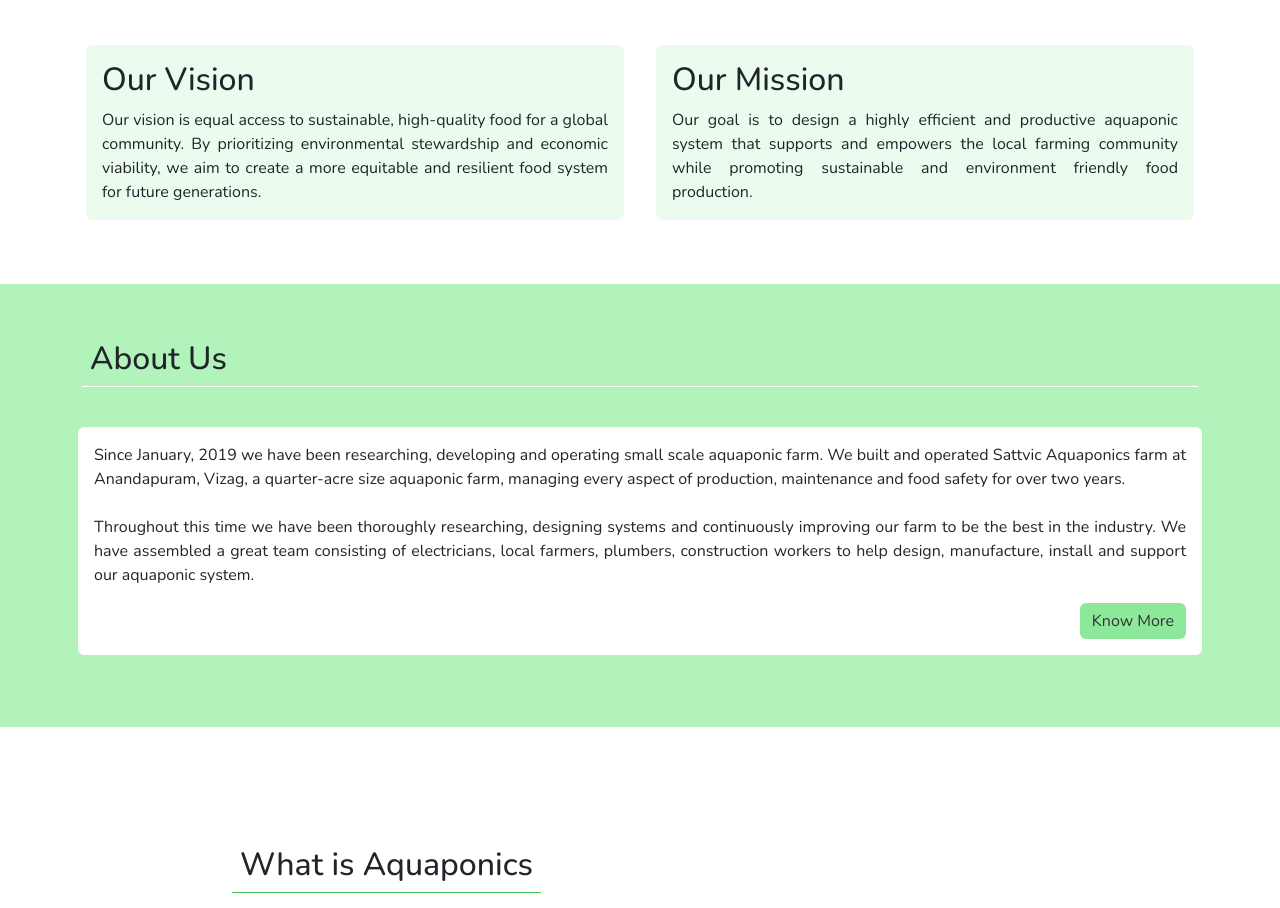
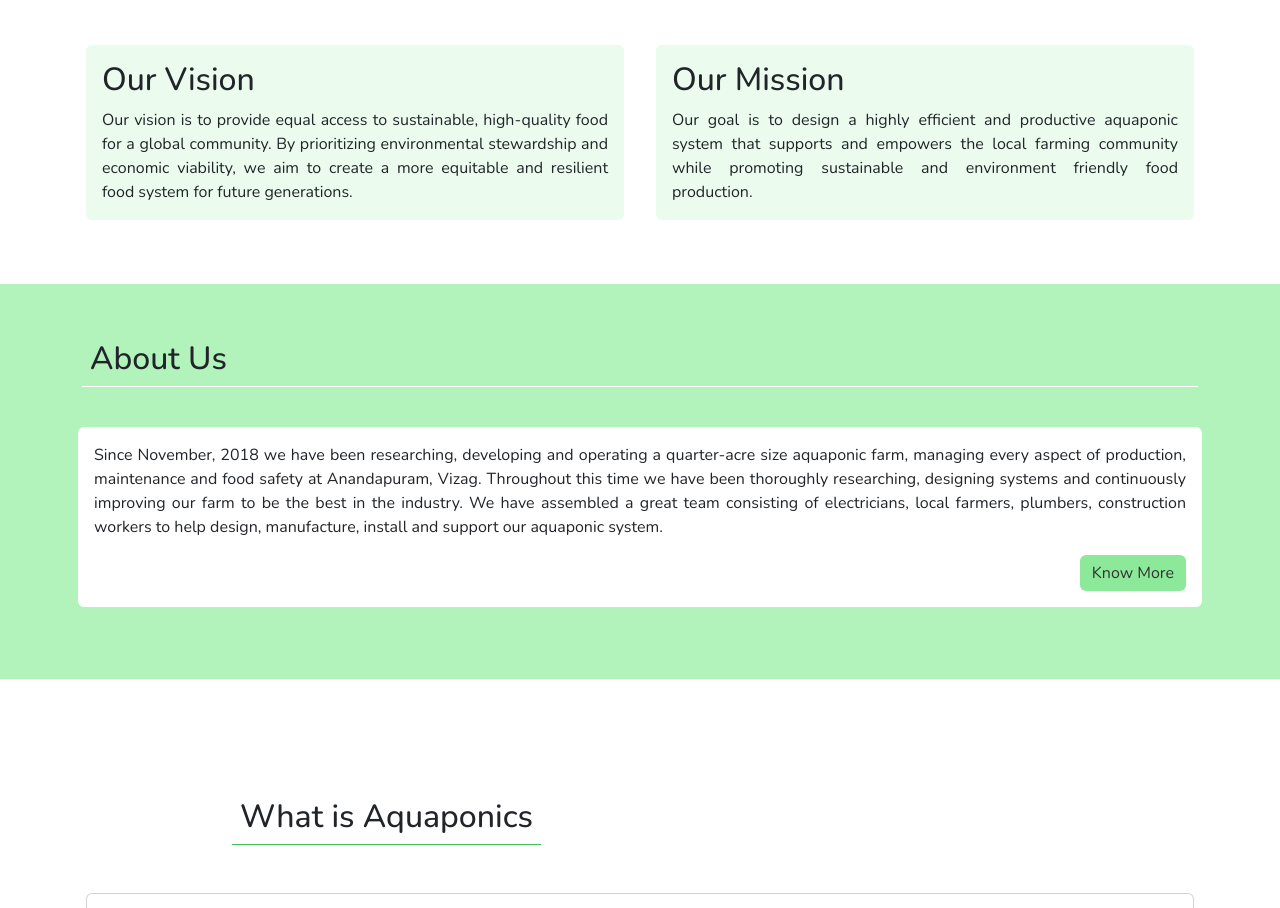
Before and after one commit to prudv13/sattvic-aquaponics, a plain HTML site: page index.html in a window 1280 px wide. Shown: the part 1175-2083 px from the top of the page. Drawn offline with nearby package versions, Linux system fonts and the light colour scheme; some icons are missing.

Commit message:
modified text content

```diff
--- a/index.html
+++ b/index.html
@@ -88,7 +88,7 @@
               <div class="card wwa-card">
                 <div class="card-body">
                   <h5 class="card-title fs-2">Our Vision</h5>
-                  <p class="card-text text-justify">Our vision is equal access to sustainable, high-quality food for a global community. By prioritizing environmental stewardship and economic viability, we aim to create a more equitable and resilient food system for future generations.
+                  <p class="card-text text-justify">Our vision is to provide equal access to sustainable, high-quality food for a global community. By prioritizing environmental stewardship and economic viability, we aim to create a more equitable and resilient food system for future generations.
                   </p>
                 </div>
               </div>
@@ -120,10 +120,8 @@
               <div class="card about-us-card">
                 <div class="card-body">
                   <p class="card-text text-justify">
-                    Since January, 2019 we have been researching, developing and operating  small scale aquaponic farm.
-                    We built and operated Sattvic Aquaponics farm at Anandapuram, Vizag, a quarter-acre size aquaponic farm,
-                    managing every aspect of production, maintenance and food safety for over two years.
-                    <br/><br/>
+                    Since November, 2018 we have been researching, developing and operating a quarter-acre size aquaponic farm,
+                    managing every aspect of production, maintenance and food safety at Anandapuram, Vizag.
                     Throughout this time we have been thoroughly researching, designing systems and continuously improving
                     our farm to be the best in the industry. We have assembled a great team consisting of electricians,
                     local farmers, plumbers, construction workers to help design, manufacture, install and support
```
Also changed, not shown: 1 other file.
